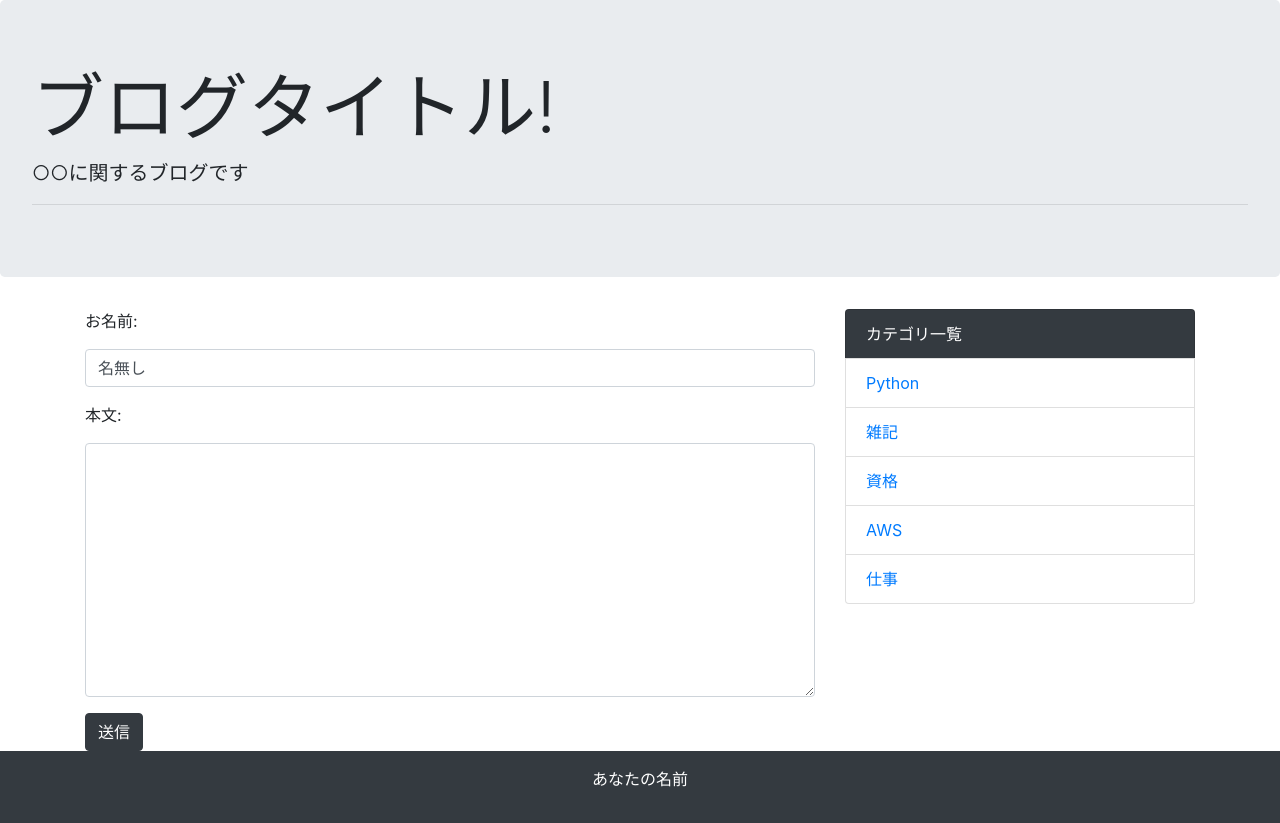
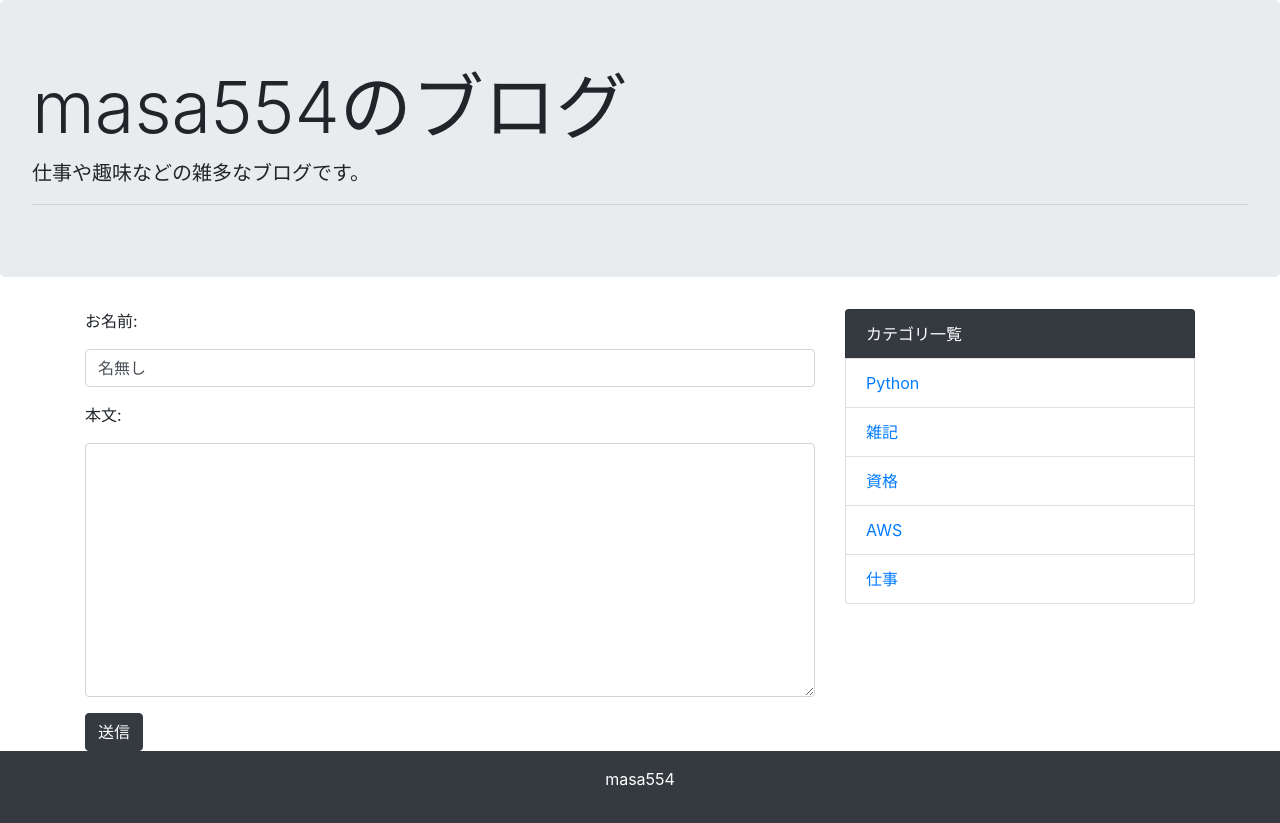
Before and after one commit to masa554/django, a Django app: page /comment/1 in a window 1280 px wide. Shown: the part 56-879 px from the top of the page. Run offline with Django 3.2, Linux system fonts and the light colour scheme; data comes from the database, SQL or seed files in the repository; both versions use the stored data as it was after the commit; some libraries are stand-ins or nearby versions.

Commit message:
second commit

```diff
--- a/blog/blog/templates/blog/base.html
+++ b/blog/blog/templates/blog/base.html
@@ -35,8 +35,8 @@
     </nav>
 
     <div class="jumbotron">
-      <h1 class="display-3">ブログタイトル!</h1>
-      <p class="lead">○○に関するブログです</p>
+      <h1 class="display-3">masa554のブログ</h1>
+      <p class="lead">仕事や趣味などの雑多なブログです。</p>
       <hr class="my-2">
     </div>
 
@@ -58,7 +58,7 @@
     </div>
 
     <footer class="bg-dark text-white text-center py-3">
-      <p>あなたの名前</p>
+      <p>masa554</p>
     </footer>
 
     <!-- Optional JavaScript -->
```
Also changed, not shown: blog/db.sqlite3.
